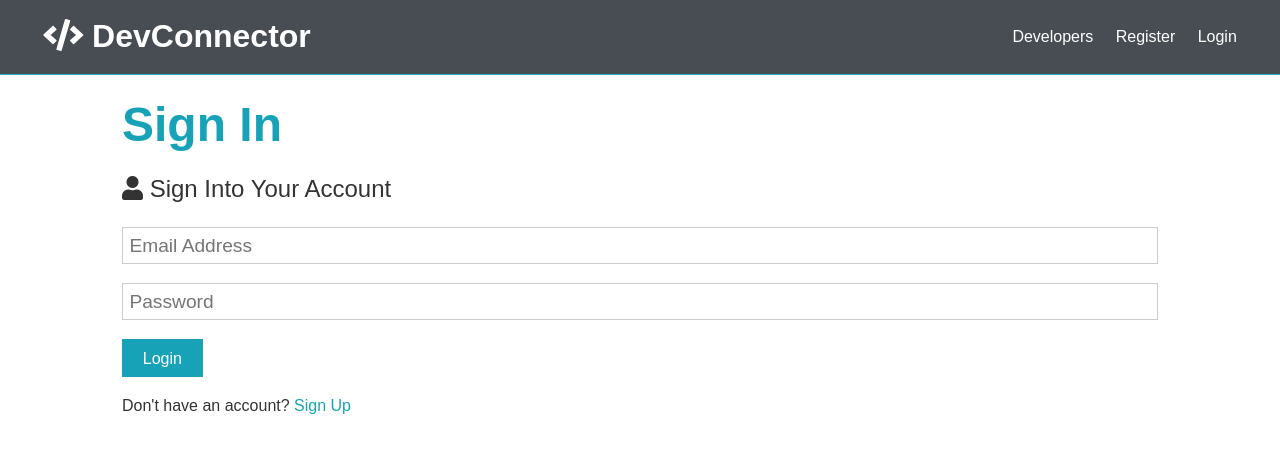
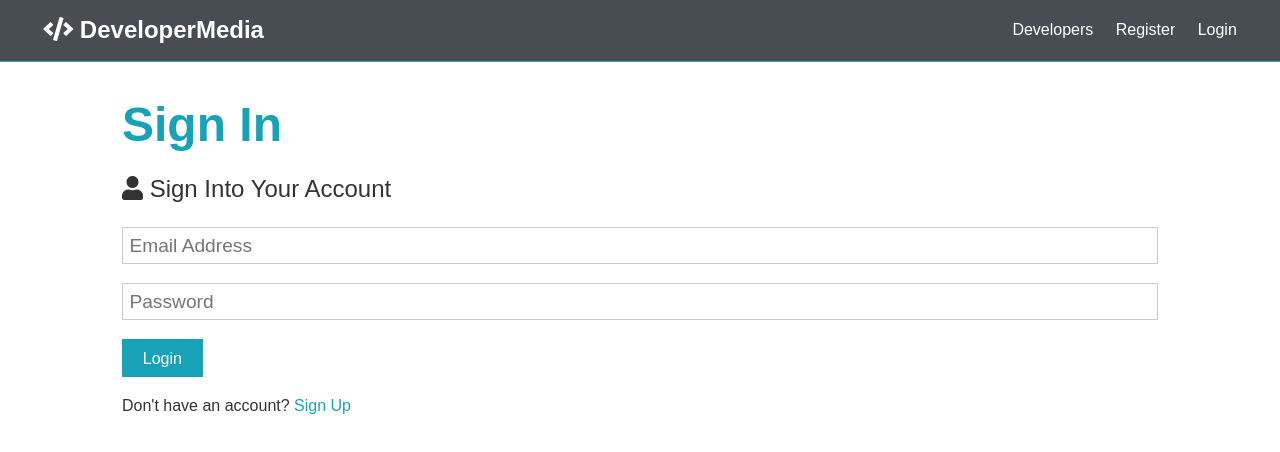
Before and after one commit to Rituraj26/DeveloperMedia, a React (Create React App) app in the folder client/: page /login in a window 1280 px wide. Shown: the top 452 px of the page. Built offline with nearby package versions, Linux system fonts and the light colour scheme; no server answers.

Commit message:
added logout functionality

```diff
--- a/client/src/actions/auth.js
+++ b/client/src/actions/auth.js
@@ -5,7 +5,8 @@ import {
   USER_LOADED,
   AUTH_ERROR,
   LOGIN_SUCCESS,
-  LOGIN_FAIL
+  LOGIN_FAIL,
+  LOGOUT
 } from "./types";
 import { setAlert } from "./alert";
 import setAuthToken from "../utils/setAuthToken";
@@ -86,3 +87,7 @@ export const login = ({ email, password }) => async dispatch => {
     });
   }
 };
+
+export const logout = () => dispatch => {
+  dispatch({ type: LOGOUT });
+};
--- a/client/src/actions/types.js
+++ b/client/src/actions/types.js
@@ -6,3 +6,4 @@ export const USER_LOADED = "USER_LOADED";
 export const AUTH_ERROR = "AUTH_ERROR";
 export const LOGIN_SUCCESS = "LOGIN_SUCCESS";
 export const LOGIN_FAIL = "LOGIN_FAIL";
+export const LOGOUT = "LOGOUT";
--- a/client/src/components/layout/Navbar.js
+++ b/client/src/components/layout/Navbar.js
@@ -1,17 +1,38 @@
-import React from "react";
+import React, { Fragment } from "react";
 import { Link } from "react-router-dom";
+import { connect } from "react-redux";
+import PropTypes from "prop-types";
 
-const Navbar = () => {
-  return (
-    <li className="navbar bg-dark">
-      <h1>
-        <Link to="index.html">
-          <i className="fas fa-code"></i> DevConnector
-        </Link>
-      </h1>
+import { logout } from "../../actions/auth";
+
+const Navbar = ({ auth: { isAuthenticated, loading }, logout }) => {
+  const authLinks = (
     <ul>
       <li>
-          <Link to="profiles.html">Developers</Link>
+        <Link to="/profiles">Developers</Link>
+      </li>
+      <li>
+        <Link to="/posts">Posts</Link>
+      </li>
+      <li>
+        <Link to="/dashboard">
+          <i className="fas fa-user" />{" "}
+          <span className="hide-sm">Dashboard</span>
+        </Link>
+      </li>
+      <li>
+        <a onClick={logout} href="#!">
+          <i className="fas fa-sign-out-alt" />{" "}
+          <span className="hide-sm">Logout</span>
+        </a>
+      </li>
+    </ul>
+  );
+
+  const guestLinks = (
+    <ul>
+      <li>
+        <Link to="/profiles">Developers</Link>
       </li>
       <li>
         <Link to="/register">Register</Link>
@@ -20,8 +41,29 @@ const Navbar = () => {
         <Link to="/login">Login</Link>
       </li>
     </ul>
-    </li>
+  );
+
+  return (
+    <nav className="navbar bg-dark">
+      <h1>
+        <Link to="/">
+          <i className="fas fa-code"></i> DeveloperMedia
+        </Link>
+      </h1>
+      {!loading && (
+        <Fragment>{isAuthenticated ? authLinks : guestLinks}</Fragment>
+      )}
+    </nav>
   );
 };
 
-export default Navbar;
+Navbar.propTypes = {
+  logout: PropTypes.func.isRequired,
+  auth: PropTypes.object.isRequired
+};
+
+const mapStateToProps = state => ({
+  auth: state.auth
+});
+
+export default connect(mapStateToProps, { logout })(Navbar);
--- a/client/src/reducers/auth.js
+++ b/client/src/reducers/auth.js
@@ -4,7 +4,8 @@ import {
   USER_LOADED,
   AUTH_ERROR,
   LOGIN_SUCCESS,
-  LOGIN_FAIL
+  LOGIN_FAIL,
+  LOGOUT
 } from "../actions/types";
 
 const initialState = {
@@ -30,6 +31,7 @@ export default function(state = initialState, action) {
     case REGISTER_FAIL:
     case AUTH_ERROR:
     case LOGIN_FAIL:
+    case LOGOUT:
       localStorage.removeItem("token");
       return {
         ...state,
```
Lines whose indentation alone changed are shown as unchanged.
